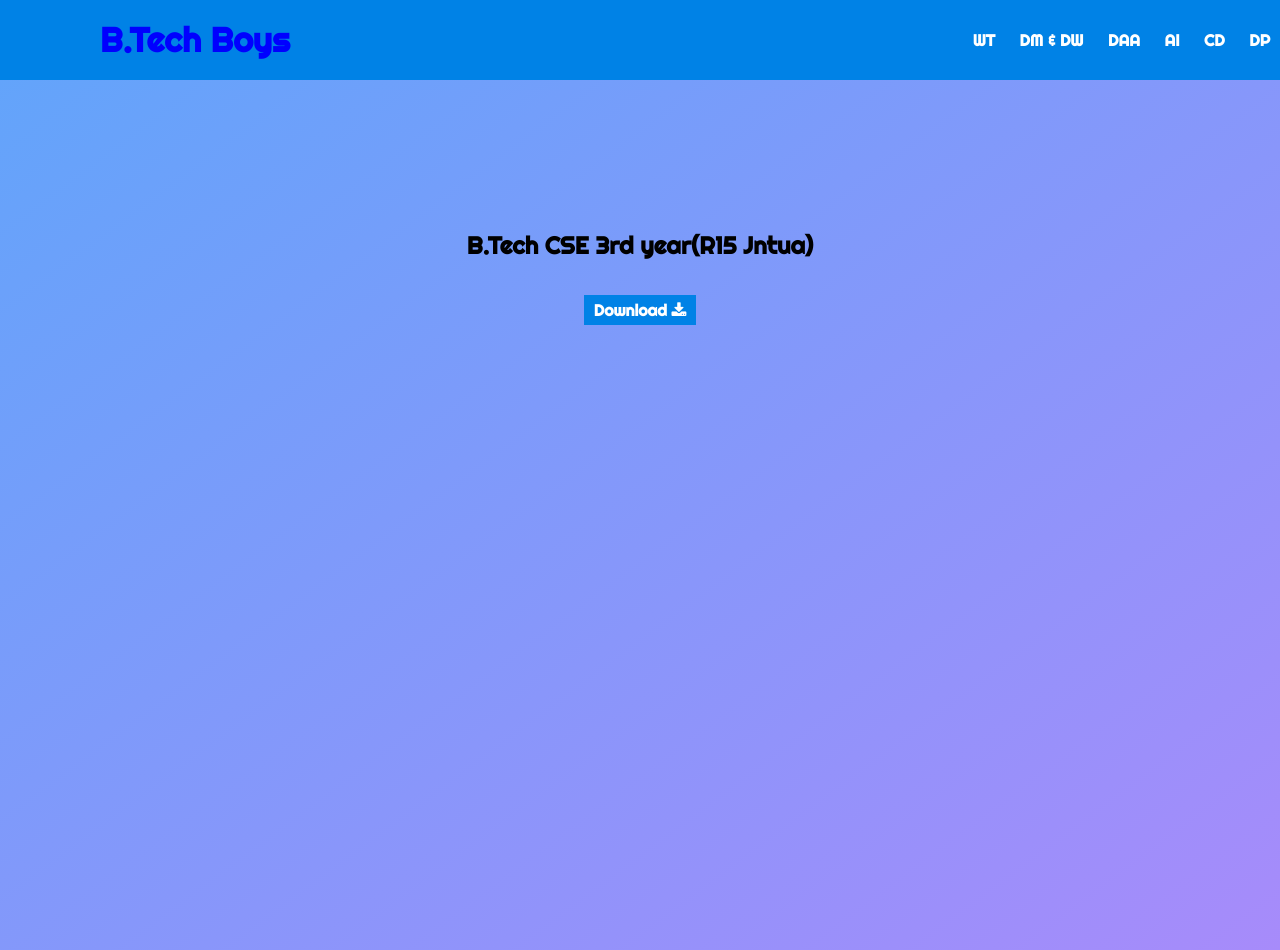
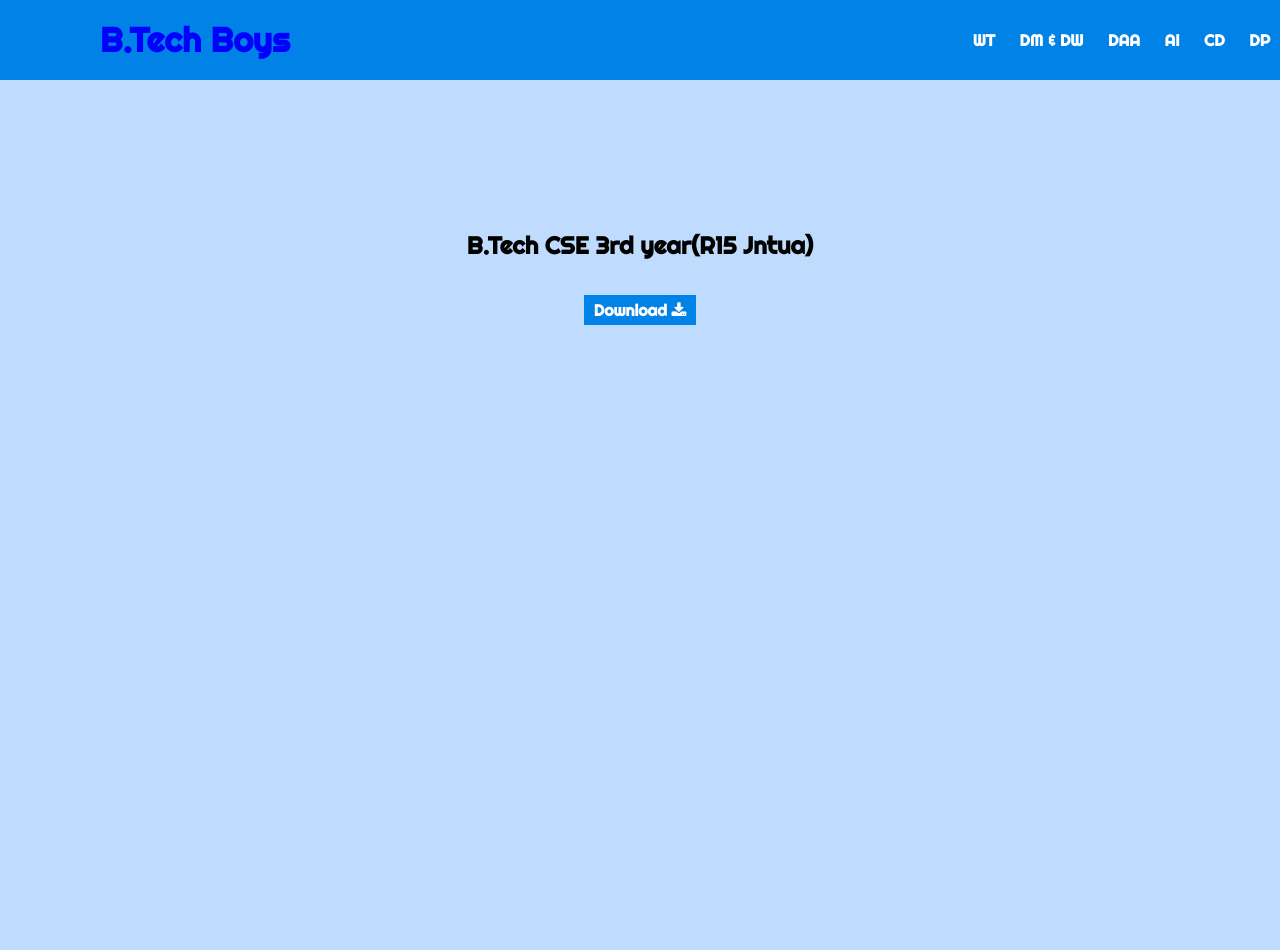
Before and after one commit to AVENGERS-JAMB/responsive2.0, a plain HTML site: page index.html in a window 1280 px wide. After the commit the page ends 800 px from the top, so only its background shows below. Drawn offline with Linux system fonts and the light colour scheme.

Commit message:
Update style.css

```diff
--- a/style.css
+++ b/style.css
@@ -78,7 +78,7 @@ li{
 }
 }
 section{
-  height: calc(100vh - 80px);
+  height: auto;
   margin-top: 1px;
   text-align: center;
   margin-top: 150px;
@@ -94,5 +94,5 @@ padding: 5px 10px;
   background: white;
 }
 body{
-  background-image: linear-gradient(to right bottom,#60A5FA,#A78BFA);
+  background:#BFDBFE;
 }
```
